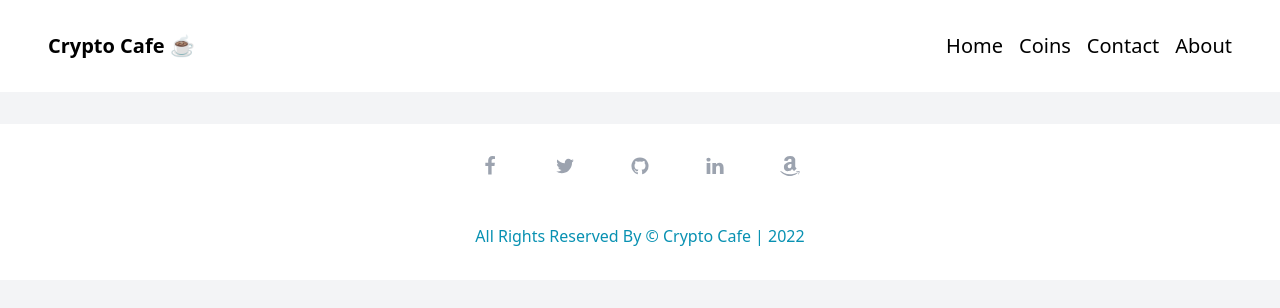
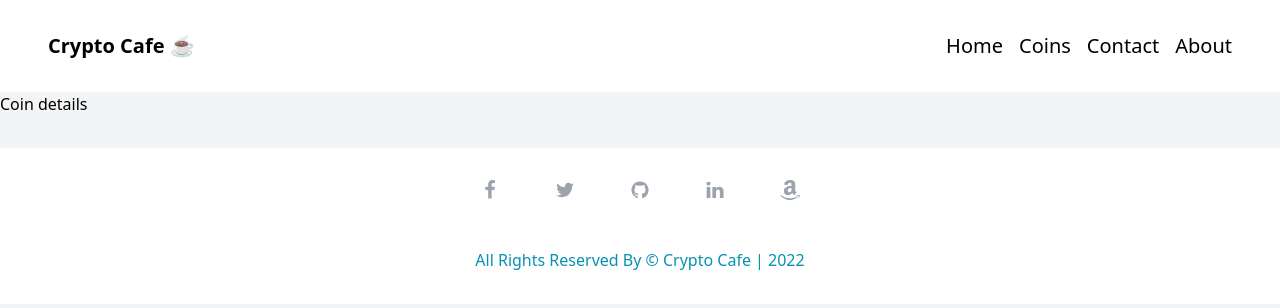
Before and after one commit to MirzaAyon/crypto-cafe-react-router, a React (Create React App) app: page /coin-details/1 in a window 1280 px wide. Shown: the top 308 px of the page. Built offline with nearby package versions, Linux system fonts and the light colour scheme.

Commit message:
dynamic coindetails btn added now if any coin is clicked then it will take me in another route according to coin id

```diff
--- a/src/App.js
+++ b/src/App.js
@@ -6,6 +6,7 @@ import Coins from './components/Coins/Coins'
 import Contact from './components/Contact/Contact'
 import Footer from './components/Footer/Footer'
 import About from './components/About/About'
+import CoinDetails from './components/CoinDetails/CoinDetails'
 
 const App = () => {
   return (
@@ -17,6 +18,7 @@ const App = () => {
       <Routes>
         <Route path='/' element={<Homepage></Homepage>}></Route>
         <Route path='/coins' element={<Coins></Coins>}></Route>
+        <Route path='/coin-details/:id' element={<CoinDetails></CoinDetails>}></Route>
         <Route path='/contact' element={<Contact></Contact>}></Route>
         <Route path='/about' element={<About></About>}></Route>
 
--- a/src/components/CoinCard/CoinCard.js
+++ b/src/components/CoinCard/CoinCard.js
@@ -6,7 +6,7 @@ const CoinCard = ({ coin }) => {
         <div className='shadow-lg rounded-2xl w-[250px] bg-white p-4'>
             {/* <p>{coin.id}</p>
             <p>{coin.name}</p> */}
-            <Link to='/coins' >
+            <Link to={`/coin-details/${coin.id}`} >
                 <div className='gap-4 flex justify-between items-center'>
                     <div className='flex-shrink-0'>
                         {/* shirnk flex er maddhome img chooto boro hy  */}
--- a/src/components/CoinDetails/CoinDetails.js
+++ b/src/components/CoinDetails/CoinDetails.js
@@ -0,0 +1,11 @@
+import React from 'react';
+
+const CoinDetails = () => {
+    return (
+        <div>
+            <h2>Coin details</h2>
+        </div>
+    );
+};
+
+export default CoinDetails;
```
